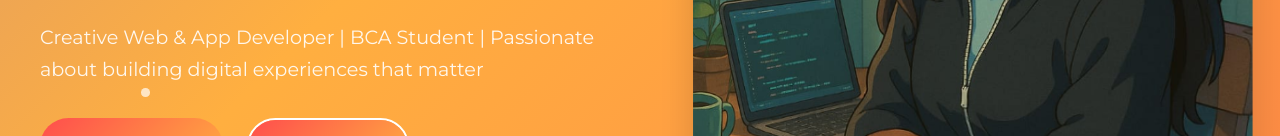
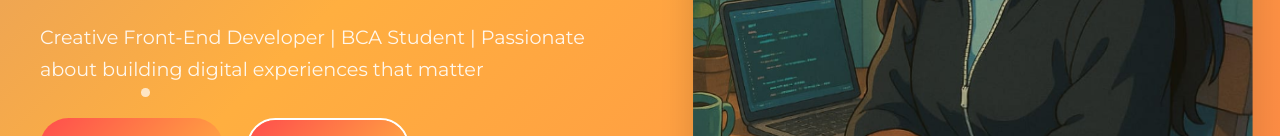
Before and after one commit to saraswati1664/Saras-Portfolio, a plain HTML site: page index.html in a window 1280 px wide. Shown: the part 510-646 px from the top of the page. Drawn offline with nearby package versions, Linux system fonts and the light colour scheme.

Commit message:
some changes

```diff
--- a/index.html
+++ b/index.html
@@ -31,7 +31,7 @@
     <div class="hero-content">
       <div class="hero-text">
         <h1>Hi, I'm <span>Saraswati</span></h1>
-        <p>Creative Web & App Developer | BCA Student | Passionate about building digital experiences that matter</p>
+        <p>Creative Front-End Developer | BCA Student | Passionate about building digital experiences that matter</p>
         <div class="hero-btns">
           <a href="#projects" class="btn btn-primary">View My Work</a>
           <a href="#contact" class="btn btn-outline">Contact Me</a>
```
